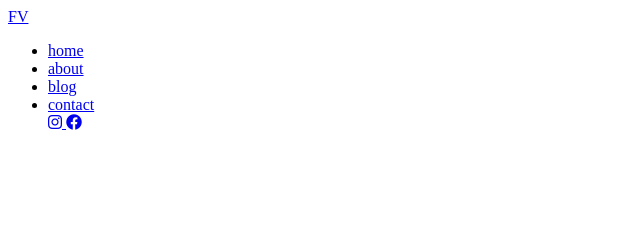
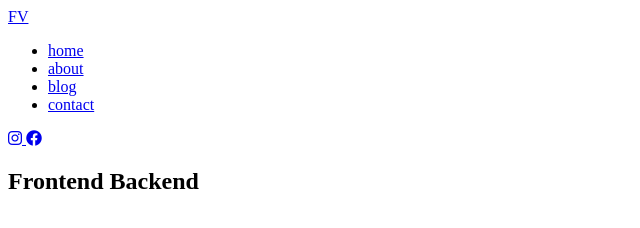
Before and after one commit to Valentin-Franyo/Portfolio, a plain HTML site: page index.html in a window 1280 px wide. Shown: the whole page, without its empty margins (0-640 px from the left). Drawn offline with Linux system fonts and the light colour scheme.

Commit message:
validator

```diff
--- a/index.html
+++ b/index.html
@@ -31,6 +31,7 @@
           <li><a href="#about">about </a></li>
           <li><a href="#blog">blog</a></li>
           <li><a href="#contact">contact</a></li>
+        </ul>
         <a
           href="https://www.instagram.com/valentin_franyo/?hl=hu"
           target="_blank"
@@ -40,12 +41,23 @@
         <a href="https://m.facebook.com/aleen.csakugy/" target="_blank"
           ><i class="fa-brands fa-facebook"></i>
         </a>
-        </ul>
       </nav>
     </header>
     <!--TODO: MAIN-->
     <!--home,image,skills,portfolio-projects,-->
+    <main>
+      <!--fooldal-->
+      <section>
+        <div>
+          <h1>
+            <span class="left">Frontend</span>
+            <span class="right">Backend</span>
+          </h1>
+        </div>
 
+        <div></div>
+      </section>
+    </main>
     <!--TODO: FOOTER-->
     <!--info,back to the top-->
   </body>
```
Lines whose indentation alone changed are shown as unchanged.
